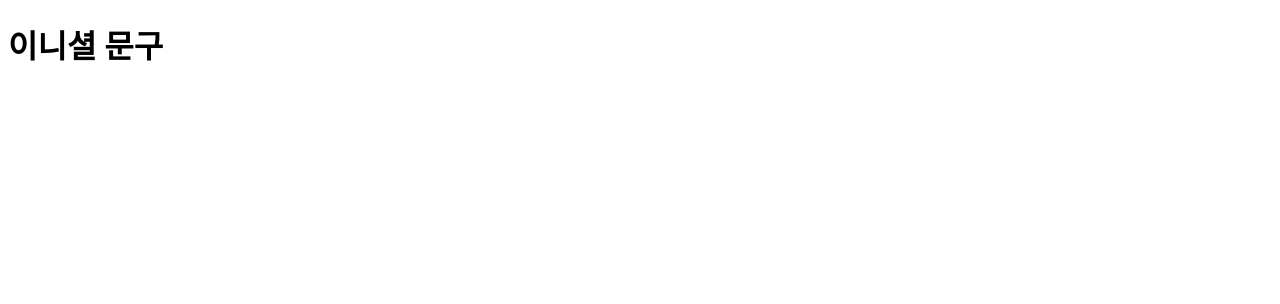
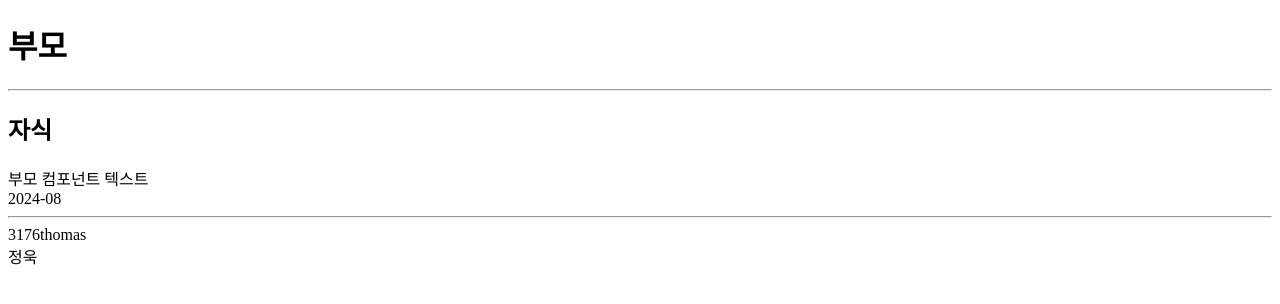
Before and after one commit to JunDemi/eevees, a Vue app: page / in a window 1280 px wide. Shown: the top 304 px of the page. Built offline with nearby package versions, Linux system fonts and the light colour scheme.

Commit message:
부모컴포넌트 -> 자식 컴포넌트 props전달 학습

```diff
--- a/src/App.vue
+++ b/src/App.vue
@@ -1,28 +1,24 @@
 <template>
-  <div>
-    <h1 @click="changeMessage">{{ message }}</h1>
-    <h2>{{ setMessage }}</h2>
-  </div>
+  <h1>부모</h1>
+  <hr/>
+  <Child v-bind:sendProps1="title" v-bind:sendProps2="createAt" :sendProps3="user"/>
 </template>
+
 <script>
+import Child from "./components/child.vue";
+
 export default {
-  data() {
+  components: {
+    Child,
+  },
+  data(){
     return {
-      message: "이니셜 문구",
-      setMessage: '',
-    }
-  },
-  //동적인 변경 데이터 감지
-  //computed로 변경된 데이터도 감지
-  watch: {
-    message(){
-      this.setMessage = "watch 호출"
-    }
-  },
-  methods: {
-    changeMessage() {
-      console.log('methods 호출');
-      this.message = "변경된 문구";
+      title: "부모 컴포넌트 텍스트",
+      createAt: "2024-08",
+      user: {
+        id: "3176thomas",
+        name: "정욱"
+      }
     }
   }
 }
--- /dev/null
+++ b/src/components/child.vue
@@ -0,0 +1,28 @@
+<template>
+    <h2>자식</h2>
+    <div>{{ sendProps1 }}</div>
+    <div>{{ sendProps2 }}</div>
+    <hr/>
+    <div>{{ sendProps3.id }}</div>
+    <div>{{ sendProps3.name }}</div>
+</template>
+<script>
+export default {
+    props: {
+        sendProps1: String,
+        sendProps2: String,
+        sendProps3: {
+            id: String,
+            name: String,
+        },
+    },
+    data() {
+        return {
+
+        }
+    }
+}
+</script>
+<style lang="">
+
+</style>
```
